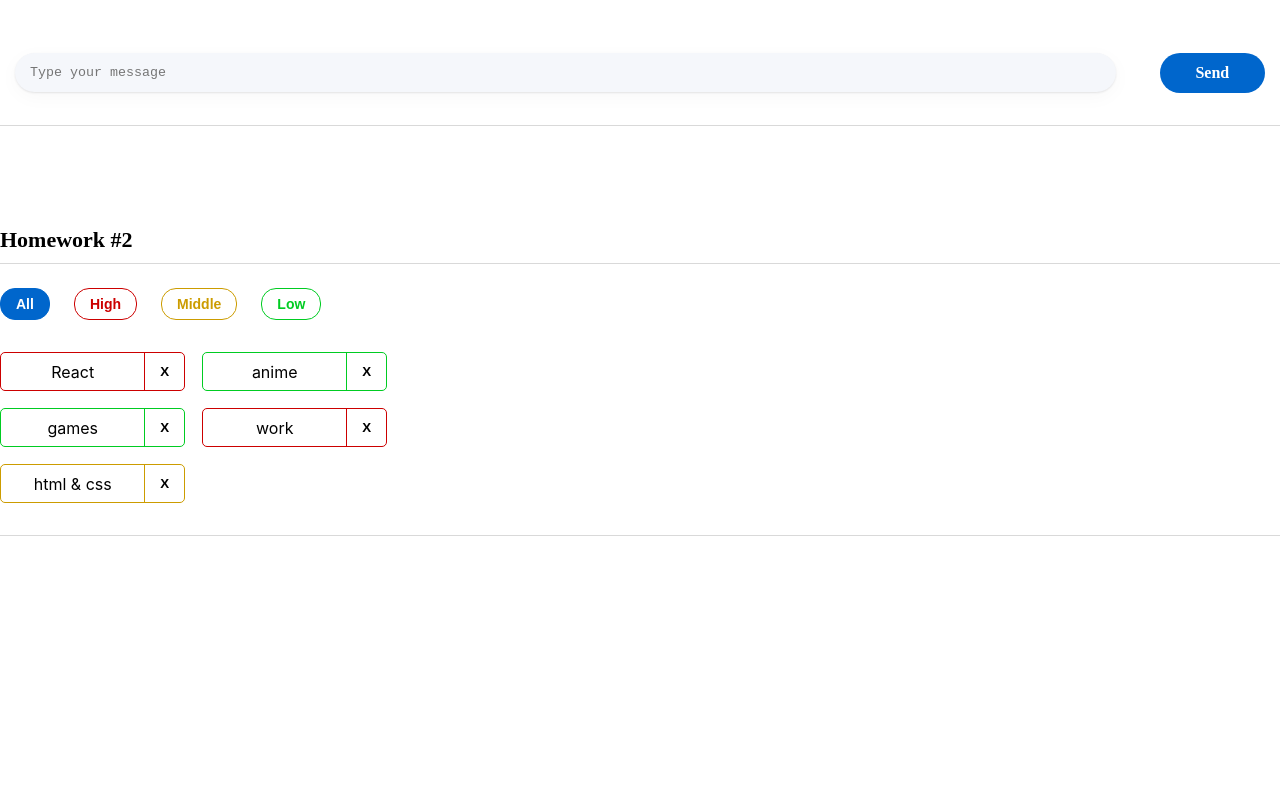
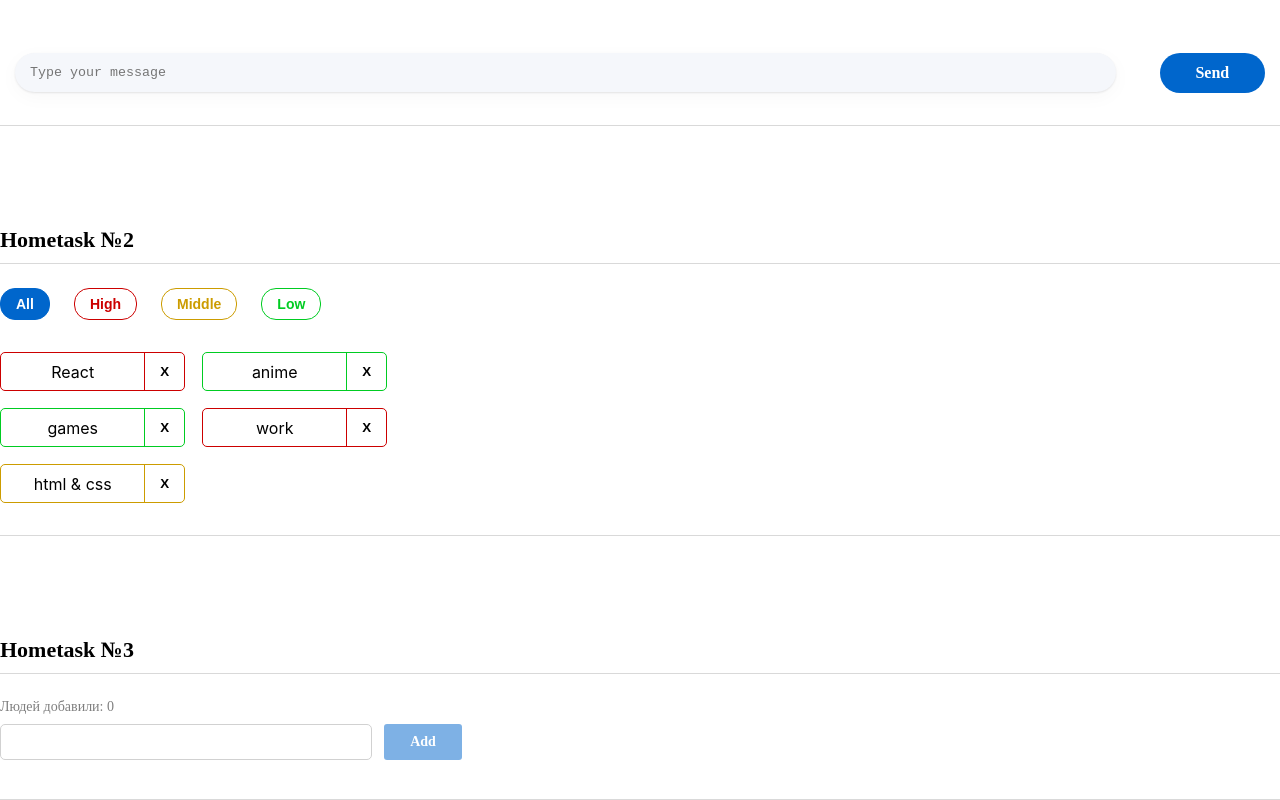
Before and after one commit to mvedmedenko/hw01, a React (Create React App) app: page / in a window 1280 px wide. Shown: the part 348-1148 px from the top of the page. Before the commit the page ends 884 px from the top, so only its background shows below. Built offline with nearby package versions, Linux system fonts and the light colour scheme.

Commit message:
hw03 done

```diff
--- a/src/s1-main/App.tsx
+++ b/src/s1-main/App.tsx
@@ -2,6 +2,7 @@
 import s from './App.module.css'
 import HW1 from '../s2-homeworks/hw01/HW1'
 import HW2 from "../s2-homeworks/hw02/HW2";
+import HW3 from "../s2-homeworks/hw03/HW3";
 
 function App() {
     return (
@@ -9,7 +10,7 @@
             <HW1/>
             {/*раскомментировать по ходу выполнения*/}
             <HW2/>
-            {/*<HW3/>*/}
+            <HW3/>
             {/*<HW4/>*/}
 
             {/*при выполнении дз 5 и более - закомментировать здесь дз 1-4, так как они есть внутри дз 5*/}
--- a/src/s2-homeworks/hw02/HW2.tsx
+++ b/src/s2-homeworks/hw02/HW2.tsx
@@ -70,7 +70,7 @@
 
     return (
         <div id={'hw2'}>
-            <div className={s2.hwTitle}>Homework #2</div>
+            <div className={s2.hwTitle}>Hometask №2</div>
             <div className={s2.hw}>
                 <Affairs
                     data={filteredAffairs}
--- a/src/s2-homeworks/hw03/Greeting.module.css
+++ b/src/s2-homeworks/hw03/Greeting.module.css
@@ -2,21 +2,47 @@
 }
 
 .inputAndButtonContainer {
+    display: flex;
+    margin-top: 9px;
 }
 
 .error {
+    color: #CC0000;
+    margin-top: 7px;
 }
 
 .input {
+    width: 372px;
+    height: 36px;
+    border: 1px solid #D1D1D1;
+    border-radius: 5px;
+    padding-left: 10px;
 }
 
 .input:focus {
 }
 
 .errorInput {
+    width: 372px;
+    height: 36px;
+    border: 1px solid #CC0000;
+    border-radius: 5px;
+    padding-left: 10px;
 }
 
 .button {
+    margin-left: 12px;
+    height: 36px;
+    width: 78px;
+    border-radius: 3px;
+    color: #ffffff;
+    font-family: 'Montserrat';
+    font-style: normal;
+    font-weight: 600;
+    font-size: 14px;
+    line-height: 20px;
+    background: #0066CC;
+    border: 0px solid #0066CC;
 }
 
 .button:focus {
@@ -26,10 +52,25 @@
 }
 
 .button:disabled {
+    background: #0066CC;
+    opacity: 0.5;
 }
 
 .text {
+    font-family: 'Montserrat';
+    font-style: normal;
+    font-weight: 400;
+    font-size: 14px;
+    line-height: 17px;
+    color: rgba(0, 0, 0, 0.5);
 }
 
 .greeting {
+    margin-top: 10px;
+    font-family: 'Montserrat';
+    font-style: normal;
+    font-weight: 500;
+    font-size: 14px;
+    line-height: 17px;
+    color: #000000;
 }
--- a/src/s2-homeworks/hw03/Greeting.tsx
+++ b/src/s2-homeworks/hw03/Greeting.tsx
@@ -2,14 +2,14 @@
 import s from './Greeting.module.css'
 
 type GreetingPropsType = {
-    name: any // need to fix any
-    setNameCallback: any // need to fix any
-    addUser: any // need to fix any
-    onBlur: any // need to fix any
-    onEnter: any // need to fix any
-    error: any // need to fix any
-    totalUsers: any // need to fix any
-    lastUserName?: any // need to fix any
+    name: string // need to fix any
+    setNameCallback: (e: ChangeEvent<HTMLInputElement>) => void // need to fix any
+    addUser: () => void // need to fix any
+    onBlur: () => void // need to fix any
+    onEnter: (e: KeyboardEvent<HTMLInputElement>) => void // need to fix any
+    error: string // need to fix any
+    totalUsers: number // need to fix any
+    lastUserName?: false | string // need to fix any
 }
 
 // презентационная компонента (для верстальщика)
@@ -25,7 +25,7 @@
         lastUserName,
     } // деструктуризация пропсов
 ) => {
-    const inputClass = s.errorInput // need to fix with (?:)
+    const inputClass = error.length > 0 ? s.errorInput : s.input// need to fix with (?:)
 
     return (
         <div id={'hw3-form'} className={s.greetingForm}>
@@ -57,7 +57,7 @@
                     className={s.button}
                     disabled={!name.trim()}
                 >
-                    add
+                    Add
                 </button>
             </div>
 
--- a/src/s2-homeworks/hw03/GreetingContainer.tsx
+++ b/src/s2-homeworks/hw03/GreetingContainer.tsx
@@ -3,18 +3,29 @@
 import { UserType } from './HW3'
 
 type GreetingContainerPropsType = {
-    users: any // need to fix any
-    addUserCallback: any // need to fix any
+    users: UserType[] // need to fix any
+    addUserCallback: (name: string) => void // need to fix any
 }
 
-export const pureAddUser = (name: any, setError: any, setName: any, addUserCallback: any) => {
+export const pureAddUser = (name: string, setError: (error: string) => void, setName: (name: string) => void, addUserCallback: (name: string) => void) => {
     // если имя пустое - показать ошибку, иначе - добавить юзера и очистить инпут
+    if(name.trim().length > 0) {
+       addUserCallback(name)
+        setName("")
+
+    } else {
+        setError('Ошибка! Введите имя!')
+    }
 }
 
-export const pureOnBlur = (name: any, setError: any) => { // если имя пустое - показать ошибку
+export const pureOnBlur = (name: string, setError: (error: string) => void) => { // если имя пустое - показать ошибку
+    if(name.trim().length === 0) {
+        setError('Ошибка! Введите имя!')
+    }
 }
 
-export const pureOnEnter = (e: any, addUser: any) => { // если нажата кнопка Enter - добавить
+export const pureOnEnter = (e: KeyboardEvent<HTMLInputElement>, addUser: () => void) => { // если нажата кнопка Enter - добавить
+    e.key === "Enter" && addUser()
 }
 
 // более простой и понятный для новичков
@@ -26,11 +37,11 @@
     addUserCallback,
 }) => {
     // деструктуризация пропсов
-    const [name, setName] = useState<any>('') // need to fix any
-    const [error, setError] = useState<any>('') // need to fix any
+    const [name, setName] = useState<string>('') // need to fix any
+    const [error, setError] = useState<string>('') // need to fix any
 
-    const setNameCallback = (e: any) => { // need to fix any
-        setName('some name') // need to fix
+    const setNameCallback = (e: ChangeEvent<HTMLInputElement>) => { // need to fix any
+        setName(e.currentTarget.value) // need to fix
 
         error && setError('')
     }
@@ -42,12 +53,12 @@
         pureOnBlur(name, setError)
     }
 
-    const onEnter = (e: any) => {
+    const onEnter = (e: KeyboardEvent<HTMLInputElement>) => {
         pureOnEnter(e, addUser)
     }
 
-    const totalUsers = 0 // need to fix
-    const lastUserName = 'some name' // need to fix
+    const totalUsers = users.length // need to fix
+    const lastUserName = totalUsers > 0 && users[totalUsers - 1].name // need to fix
 
     return (
         <Greeting
--- a/src/s2-homeworks/hw03/HW3.tsx
+++ b/src/s2-homeworks/hw03/HW3.tsx
@@ -4,41 +4,40 @@
 import GreetingContainer from './GreetingContainer'
 
 /*
-* 1 - описать тип UserType
-* 2 - указать нужный тип в useState с users
-* 3 - дописать типы и логику функции pureAddUserCallback и проверить её тестами
-* 4 - в файле GreetingContainer.tsx дописать типизацию пропсов
-* 5 - в файле GreetingContainer.tsx указать нужные типы в useState с name и error
-* 6 - в файле GreetingContainer.tsx дописать тип и логику функции setNameCallback
-* 7 - в файле GreetingContainer.tsx дописать логику функций pureAddUser, pureOnBlur, pureOnEnter и проверить их тестами
-* 8 - в файле GreetingContainer.tsx вычислить количество добавленных и имя последнего (totalUsers, lastUserName)
-* 9 - в файле Greeting.tsx дописать типизацию пропсов
-* 10 - в файле Greeting.tsx вычислить inputClass в зависимости от наличия ошибки
+* 1 - описать тип UserType +++
+* 2 - указать нужный тип в useState с users +++
+* 3 - дописать типы и логику функции pureAddUserCallback и проверить её тестами +++
+* 4 - в файле GreetingContainer.tsx дописать типизацию пропсов +++
+* 5 - в файле GreetingContainer.tsx указать нужные типы в useState с name и error +++
+* 6 - в файле GreetingContainer.tsx дописать тип и логику функции setNameCallback +++
+* 7 - в файле GreetingContainer.tsx дописать логику функций pureAddUser, pureOnBlur, pureOnEnter и проверить их тестами +++
+* 8 - в файле GreetingContainer.tsx вычислить количество добавленных и имя последнего (totalUsers, lastUserName) +++
+* 9 - в файле Greeting.tsx дописать типизацию пропсов +++
+* 10 - в файле Greeting.tsx вычислить inputClass в зависимости от наличия ошибки +++
 * 11 - сделать стили в соответствии с дизайном
 * */
 
 // types
 export type UserType = {
-    _id: any // need to fix any
-    name: any // need to fix any
+    _id: string // need to fix any
+    name: string // need to fix any
 }
 
-export const pureAddUserCallback = (name: any, setUsers: any, users: any) => { // need to fix any
-    const user = { // need to fix
-    }
+export const pureAddUserCallback = (name: string, setUsers: ([]) => void, users: Array<UserType>) => { // need to fix any
+    const user = {_id: v1(), name}
     setUsers([...users, user])
 }
 
 const HW3 = () => {
-    const [users, setUsers] = useState<any>([]) // need to fix any
+    const [users, setUsers] = useState<UserType[]>([]) // need to fix any
 
-    const addUserCallback = (name: any) => { // need to fix any
+    const addUserCallback = (name: string) => { // need to fix any
         pureAddUserCallback(name, setUsers, users)
     }
 
     return (
         <div id={'hw3'}>
-            <div className={s2.hwTitle}>Homework #3</div>
+            <div className={s2.hwTitle}>Hometask №3</div>
             {/*для автоматической проверки дз (не менять)*/}
 
             <div className={s2.hw}>
```
Also changed, not shown: 1 other file (tests, documents, lock files or other folders).
